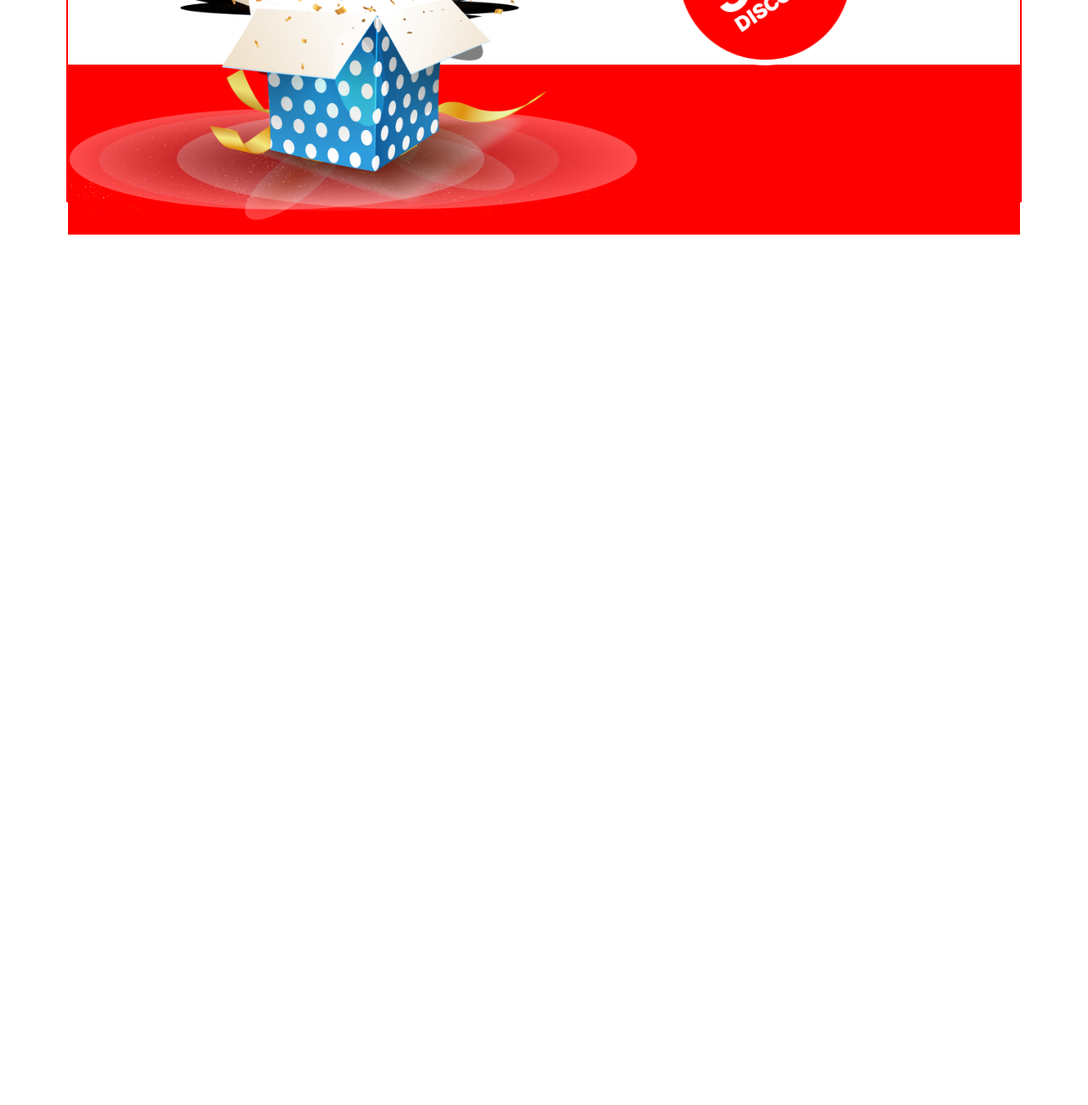
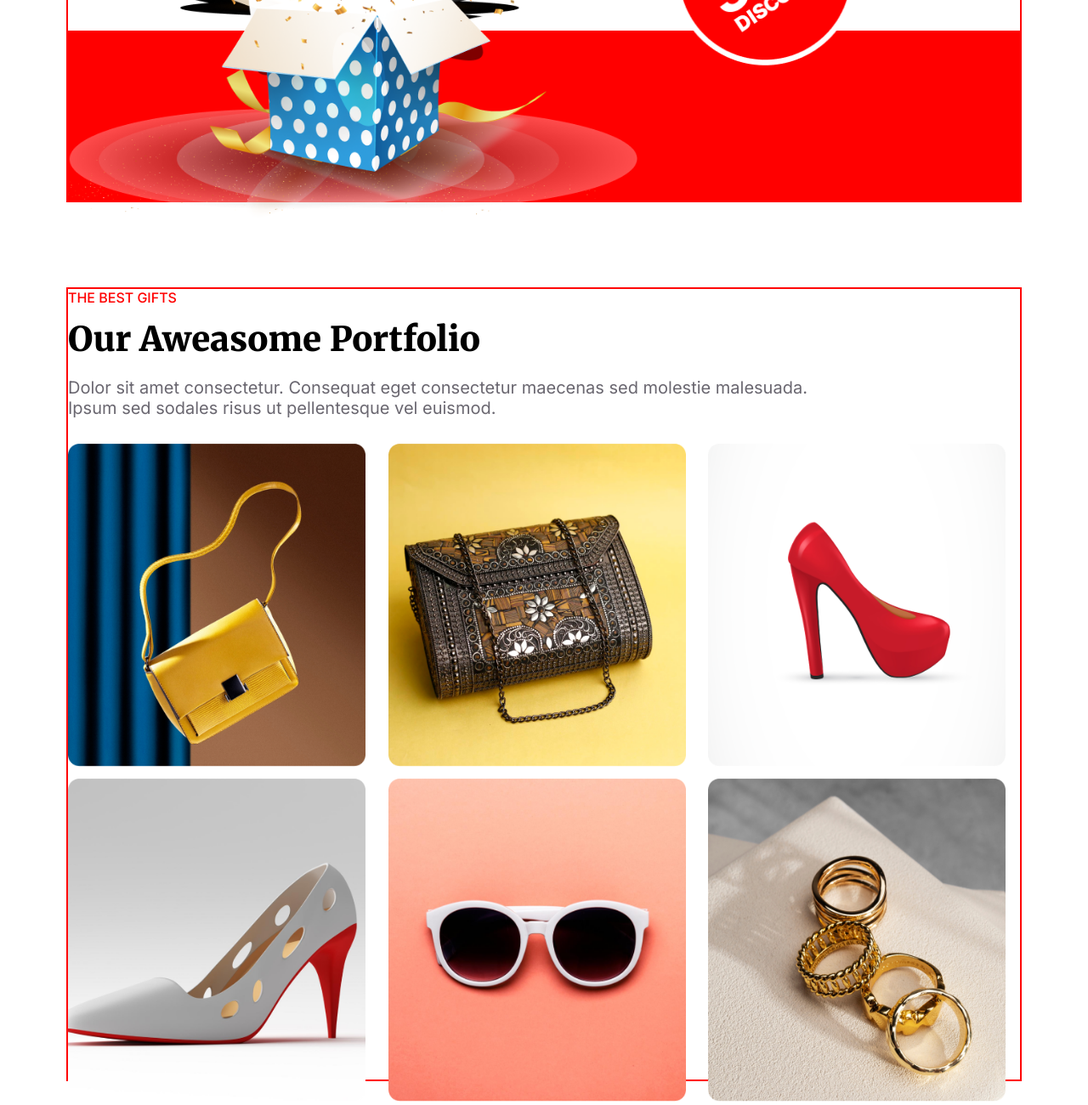
Before and after one commit to mebilonbadhon366/New-year-offer-Project, a plain HTML site: page index.html in a window 1280 px wide. Shown: the part 3660-4960 px from the top of the page at 85% size. Before the commit the page ends 3936 px from the top, so only its background shows below. Drawn offline with Linux system fonts and the light colour scheme.

Commit message:
added portfolio container and css

```diff
--- a/index.html
+++ b/index.html
@@ -84,6 +84,40 @@
         </div>
 
      </section>
+     <section class="portfolio-container">
+        <div class="portfolio-content">
+            <h3>THE BEST GIFTS</h3>
+            <h1>Our Aweasome Portfolio</h1>
+            <p>Dolor sit amet consectetur. Consequat eget consectetur maecenas sed molestie malesuada.<br> Ipsum sed sodales risus ut pellentesque vel euismod. </p>
+        </div>
+        <div class="portfolio-images">
+            <div class="image-items">
+                <img src="images/Rectangle 3.png">
+
+            </div>
+            <div class="image-items">
+                <img src="images/Rectangle 4.png">
+
+            </div>
+            <div class="image-items">
+                <img src="images/Rectangle 5.png">
+
+            </div>
+            <div class="image-items">
+                <img src="images/Rectangle 6.png">
+
+            </div>
+            <div class="image-items">
+                <img src="images/Rectangle 7.png">
+
+            </div>
+            <div class="image-items">
+                <img src="images/Rectangle 8.png">
+
+            </div>
+
+        </div>
+     </section>
     </main>
     <footer>
 
--- a/styles/style.css
+++ b/styles/style.css
@@ -293,7 +293,7 @@
     height: 200px;
     background-color: red;
     position: absolute;
-    top: 80%;
+    top: 75%;
 }
 .gift-box{
     display: flex;
@@ -310,3 +310,40 @@
     height: 300px;
     top: 20%;
 }
+/* Portfolio Aweasome */
+.portfolio-container{
+    width: 1120px;
+    height: 930px;
+    border: 2px solid red;
+    margin: 0 auto;
+    margin-top: 100px;
+}
+.portfolio-content h3{
+    font-family: "Inter", sans-serif;
+    color: rgb(255, 0, 0);
+    font-size: 16px;
+    font-weight: 500;
+}
+.portfolio-content h1{
+    font-family: "Merriweather", serif;
+    font-size: 40px;
+    font-weight: 900;
+    margin-top: 14px;
+}
+.portfolio-content p{
+    font-family: "Inter", sans-serif;
+    font-size: 20px;
+    font-weight: 400;
+    color: rgba(7,2,17,0.6);
+    margin-top: 20px;
+}
+.portfolio-images{
+    display: grid;
+    grid-template-columns:repeat(3,1fr);
+    gap: 10px;
+    padding-top: 30px;
+}
+.image-items img{
+    width: 350px;
+     height: 380px;
+}
```
